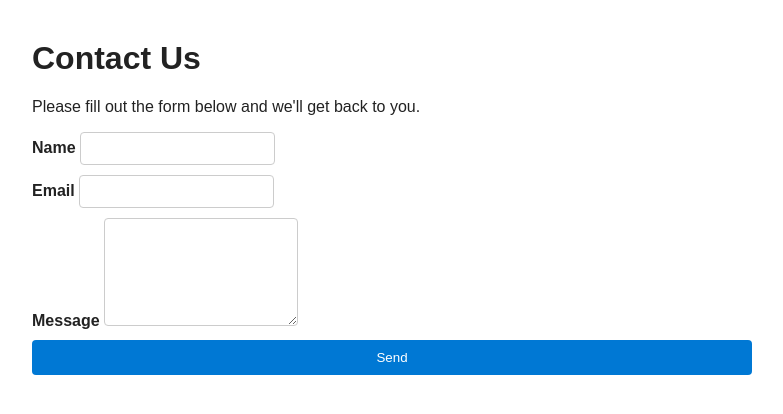
After one commit to Notsile567/Project_1, a Flask app: template templates/contact.html in a window 1280 px wide. The commit adds this page. Shown: the top 414 px of the page, without its empty margins (248-1031 px from the left). Run offline with Flask 3, Linux system fonts and the light colour scheme; the template is opened without the code that fills it, so the values that code supplies are empty.

Commit message:
secondoct

```diff
--- /dev/null
+++ b/app.py
@@ -0,0 +1,12 @@
+from flask import Flask, render_template
+app = Flask(__name__)
+@app.route('/')
+def home():
+    return render_template('index.html')
+@app.route('/contact')
+def contact():
+    return render_template('contact.html')
+def home():
+    return 'Hello, Supply Chain Class!'
+if __name__ == '__main__':
+    app.run(debug=True)
--- /dev/null
+++ b/templates/contact.html
@@ -0,0 +1,35 @@
+
+<!doctype html>
+<html lang="en">
+	<head>
+		<meta charset="utf-8">
+		<meta name="viewport" content="width=device-width, initial-scale=1">
+		<title>Contact</title>
+		<style>
+			body{font-family: Arial, sans-serif;max-width:720px;margin:40px auto;padding:0 16px;color:#222}
+			form{display:flex;flex-direction:column;gap:10px}
+			label{font-weight:600}
+			input,textarea{padding:8px;border:1px solid #ccc;border-radius:4px}
+			button{padding:10px 14px;background:#0078d4;color:#fff;border:none;border-radius:4px;cursor:pointer}
+		</style>
+	</head>
+	<body>
+		<h1>Contact Us</h1>
+		<p>Please fill out the form below and we'll get back to you.</p>
+		<form action="/contact" method="post">
+			<div>
+				<label for="name">Name</label>
+				<input id="name" name="name" type="text" required>
+			</div>
+			<div>
+				<label for="email">Email</label>
+				<input id="email" name="email" type="email" required>
+			</div>
+			<div>
+				<label for="message">Message</label>
+				<textarea id="message" name="message" rows="6" required></textarea>
+			</div>
+			<button type="submit">Send</button>
+		</form>
+	</body>
+</html>
--- a/index.html
+++ b/templates/index.html
@@ -45,7 +45,7 @@
         <section class="overview-row">
           <div>
             <p class="eyebrow">Overview</p>
-            <h1>Performance Dashboard</h1>
+            <h1>Notsile's Performance Dashboard</h1>
           </div>
           <div class="date-badge">Updated 12 mins ago</div>
         </section>
```
Also changed, not shown: contact.html (deleted).
